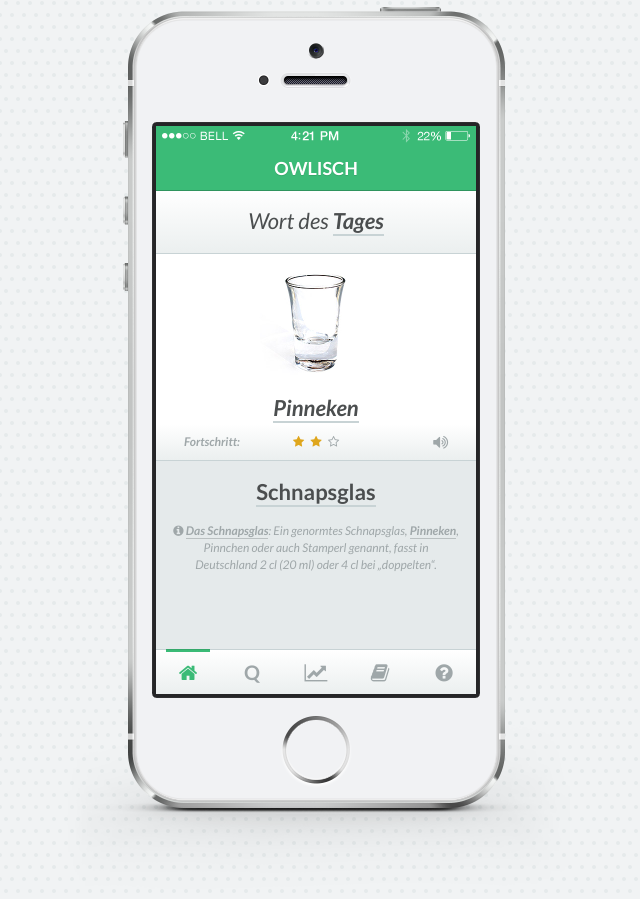
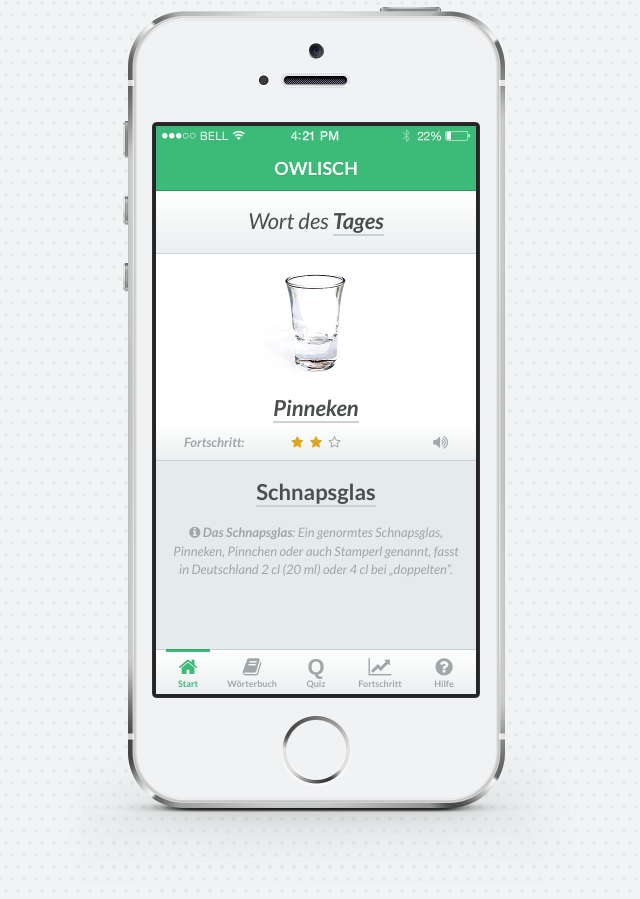
Before and after one commit to JakobMe/owlisch, a PHP site: page / in a window 1280 px wide. Shown: the part 79-978 px from the top of the page, without its empty margins (324-964 px from the left). Run offline with PHP 8.4, Linux system fonts and the light colour scheme; some libraries are stand-ins or nearby versions.

Commit message:
Tabs mit Labeln ausgestattet. Diverse kleine Optimierungen.

```diff
--- a/index.php
+++ b/index.php
@@ -89,18 +89,23 @@
                 <nav id="bar-tabs">
                     <a href="#home" class="bar-tabs-tab current" data-tab="1" title="OWLisch">
                         <i class="fa fa-home"></i>
+                        <span class="tab-label">Start</span>
                     </a>
-                    <a href="#quiz" class="bar-tabs-tab" data-tab="2" title="Quiz">
+                    <a href="#dictionary" class="bar-tabs-tab" data-tab="2" title="Wörterbuch">
+                        <i class="fa fa-book"></i>
+                        <span class="tab-label">Wörterbuch</span>
+                    </a>
+                    <a href="#quiz" class="bar-tabs-tab" data-tab="3" title="Quiz">
                         <i class="no-icon">Q</i>
+                        <span class="tab-label">Quiz</span>
                     </a>
-                    <a href="#progress" class="bar-tabs-tab" data-tab="3" title="Fortschritt">
+                    <a href="#progress" class="bar-tabs-tab" data-tab="4" title="Fortschritt">
                         <i class="fa fa-line-chart"></i>
-                    </a>
-                    <a href="#dictionary" class="bar-tabs-tab" data-tab="4" title="Wörterbuch">
-                        <i class="fa fa-book"></i>
+                        <span class="tab-label">Fortschritt</span>
                     </a>
                     <a href="#help" class="bar-tabs-tab" data-tab="5" title="Hilfe">
                         <i class="fa fa-question-circle"></i>
+                        <span class="tab-label">Hilfe</span>
                     </a>
                     <div id="bar-tabs-indicator" class="tab-1"></div>
                 </nav>
--- a/less/animations.less
+++ b/less/animations.less
@@ -51,12 +51,6 @@
     100% { .textshadow-glow(fade(@color-star, 0%)); }
 }
 
-// Tab-Auswahl
-@keyframes select-tab {
-    0%   { .textshadow-glow(@color-main); }
-    100% { .textshadow-glow(fade(@color-main, 0%)); }
-}
-
 // Animations-Mixin
 .animation(@animation, @time: @time-animation) {
     animation: @animation @time normal forwards;
--- a/less/content.less
+++ b/less/content.less
@@ -101,10 +101,7 @@
             &.small { font-size: @font-small; }
 
             // Hervorgehoben
-            b {
-                font-weight: bold;
-                border-bottom: @size-line-thin solid lighten(@color-text-pale, 10%);
-            }
+            b { font-weight: bold; }
         }
     }
 
--- a/less/nav.less
+++ b/less/nav.less
@@ -108,24 +108,38 @@
         color: @color-text-pale;
         font-size: @font-titlebar-icon;
         height: @height-titlebar;
-        line-height: @height-titlebar;
+        line-height: (@height-titlebar - @size-padding-tripple);
+        padding-bottom: @size-padding-tripple;
+        .borderbox();
         .transition();
 
         // Aktiv
-        &.current {
-            color: @color-main;
-            .animation(select-tab);
-        }
+        &.current { color: @color-main; }
 
         // Ohne Icon
         .no-icon {
             font-weight: bold;
             font-style: normal;
+            font-size: @font-large;
+            .font-icon();
+        }
+
+        // Tab Label
+        .tab-label {
+            font-weight: bold;
+            position: absolute;
+            left: 0;
+            width: 100%;
+            font-size: @font-tiny;
+            height: @size-padding-double;
+            line-height: @size-padding-double;
+            bottom: @size-padding + @size-padding-half;
+            .font-main();
         }
 
         // Hover
         &:not(.current) {
-            &:hover, &:active {
+            &:hover {
                 color: @color-text-dark;
             }
         }
--- a/less/quiz.less
+++ b/less/quiz.less
@@ -7,8 +7,8 @@
 
 // Quiz-Fortschritt
 #quiz-progress {
+    padding: @size-margin;
     background: @color-white;
-    padding: @size-margin;
     .shadow-line(@size-line-thin, darken(@color-background, @darken-border));
     .transition();
 
@@ -71,7 +71,7 @@
                 // Gelöste und aktuelle Schritte
                 &.solved:after, &.current:after {
                     margin: 0 auto;
-                    font-size: @font-small;
+                    font-size: @font-progress;
                     width: @height-quiz-progress;
                     height: @height-quiz-progress;
                     line-height: (@height-quiz-progress - (2 * @size-line-medium));
@@ -101,6 +101,7 @@
 #quiz-slider {
     overflow: hidden;
     position: absolute;
+    -webkit-backface-visibility: hidden;
     top: 0;
     left: 0;
     height: 100%;
--- a/less/vars.less
+++ b/less/vars.less
@@ -81,7 +81,9 @@
 @color-text-pale:           #9fa7a9;
 
 // Schriftgrößen
-@font-small:                12px;
+@font-tiny:                 9px;
+@font-progress:             12px;
+@font-small:                13px;
 @font-medium:               16px;
 @font-big:                  18px;
 @font-large:                22px;
--- a/view/home.html
+++ b/view/home.html
@@ -20,7 +20,7 @@
     <span class="quiz-info-audio-play">
         <i class="fa fa-volume-up"></i>
     </span>
-    <audio class="quiz-info-audio">
+    <audio preload="auto" class="quiz-info-audio">
         <source src="audio/pinniken.mp3" type="audio/mpeg">
     </audio>
 </div>
@@ -30,7 +30,7 @@
     </p>
     <p class="info small">
         <i class="fa fa-info-circle"></i>
-        <b>Das Schnapsglas</b>: Ein genormtes Schnapsglas, <b>Pinneken</b>,
+        <b>Das Schnapsglas</b>: Ein genormtes Schnapsglas, Pinneken,
         Pinnchen oder auch Stamperl genannt, fasst in Deutschland 2 cl (20 ml)
         oder 4 cl bei „doppelten“.
     </p>
```
Also changed, not shown: view/quiz.html (+5 -5 lines), css/style.min.css.
